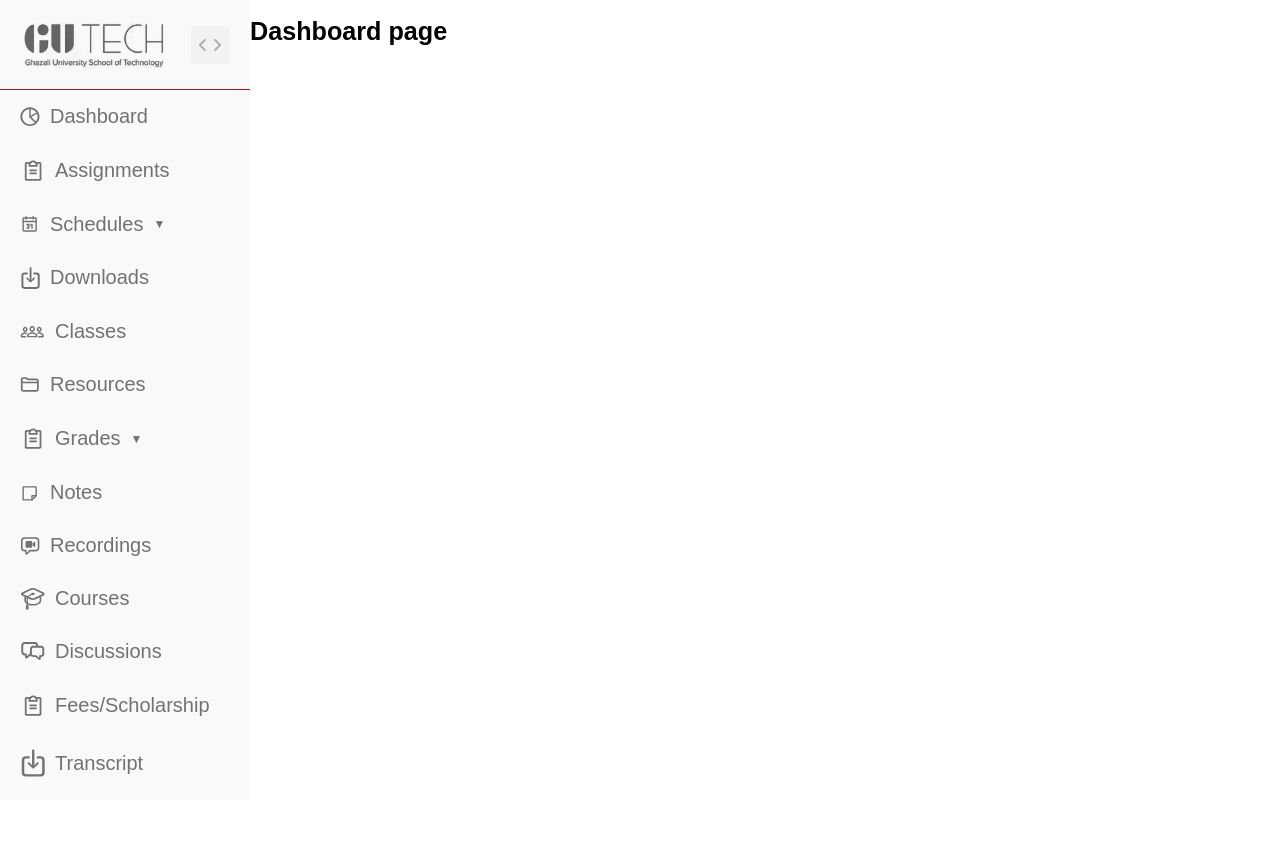
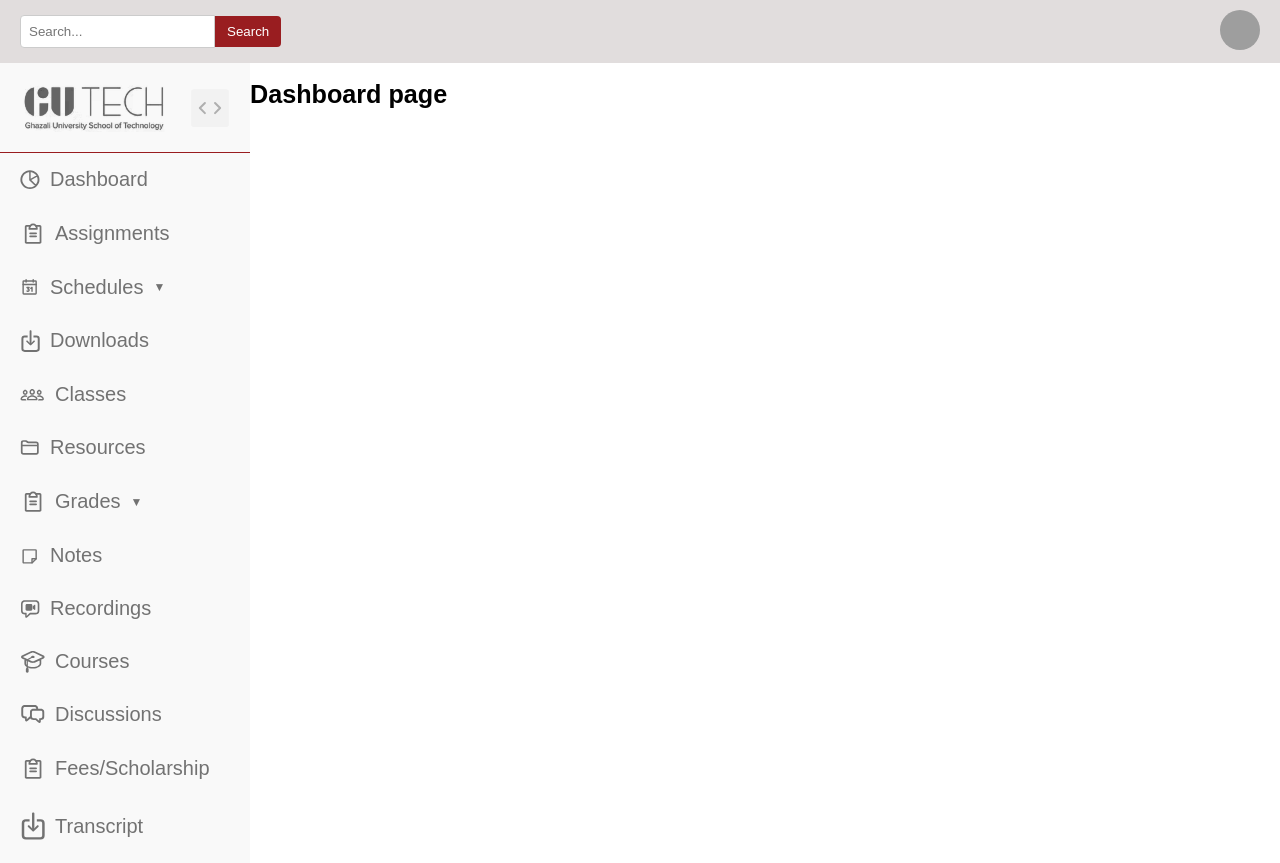
Before and after one commit to ZohaMobin/gutech-studentportal, a React (Create React App) app: page / in a window 1280 px wide. Before the commit the page ends 800 px from the top, so only its background shows below. Built offline with nearby package versions, Linux system fonts and the light colour scheme; grey boxes are pictures that could not be loaded.

Commit message:
commit by Musab

```diff
--- a/src/App.js
+++ b/src/App.js
@@ -1,5 +1,6 @@
 import './App.css';
 import { BrowserRouter as Router, Routes, Route } from 'react-router-dom';
+import Navbar from "../src/Pages/Navbar/Navbar";
 import Sidebar from "../src/Pages/Sidebar/sidebar/index";
 import Assignments from './Pages/assignments/assignments';
 
@@ -9,7 +10,11 @@ import Dashboard from './Pages/dashboard/dashboard';
 function App() {
   return (
     <Router>
+      <div>
+        <div classname= "placement" ><Navbar /> </div>
+
       <div className="App">
+
         <Sidebar />
         <Routes>
           <Route path="/" element={<Dashboard/>} />
@@ -18,6 +23,8 @@ function App() {
         </Routes>
 
       </div>
+      </div>
+
 
     </Router>
   );
--- /dev/null
+++ b/src/Pages/Navbar/Navbar.js
@@ -0,0 +1,48 @@
+// Navbar.js
+import React, { useState } from "react";
+import "./nav.css";
+import { Link } from "react-router-dom";
+
+const Navbar = () => {
+  const [dropdownVisible, setDropdownVisible] = useState(false);
+
+  const toggleDropdown = () => {
+    setDropdownVisible(!dropdownVisible);
+  };
+
+  return (
+    <nav className="navbar">
+      <div className="navbar-container">
+        <div className="navbar-search">
+          <input type="text" placeholder="Search..." className="search-input" />
+          <button className="search-button">Search</button>
+        </div>
+        <div className="navbar-user">
+          <img
+            src="https://lh3.googleusercontent.com/a/ACg8ocLrB6YNsq05Ar9UsVXDphd2VedW-flUA8Bja5VXXvelcDC9g48=s432-c-no"
+            alt="Musab Abbasi"
+            className="user-avatar"
+            onClick={toggleDropdown}
+          />
+          {dropdownVisible && (
+            <div className="dropdown-menu">
+              <div className="dropdown-header">
+                <img
+                  src="https://lh3.googleusercontent.com/a/ACg8ocLrB6YNsq05Ar9UsVXDphd2VedW-flUA8Bja5VXXvelcDC9g48=s432-c-no"
+                  alt="Musab Abbasi"
+                  className="dropdown-avatar"
+                />
+                <span className="user-name">Musab Abbasi</span>
+              </div>
+              <div className="dropdown-footer">
+                <button className="logout-button">Logout</button>
+              </div>
+            </div>
+          )}
+        </div>
+      </div>
+    </nav>
+  );
+};
+
+export default Navbar;
--- /dev/null
+++ b/src/Pages/Navbar/nav.css
@@ -0,0 +1,100 @@
+/* nav.css */
+.navbar {
+    display: flex;
+    justify-content: space-between;
+    align-items: center;
+    background-color: #e1dddd;
+    color: #fff;
+    padding: 10px 20px;
+  }
+
+  .navbar-container {
+    display: flex;
+    align-items: center;
+    width: 100%;
+  }
+
+  .navbar-search {
+    display: flex;
+    align-items: center;
+    flex: 1;
+  }
+
+  .search-input {
+    padding: 8px;
+    border: 1px solid #ccc;
+    border-radius: 4px 0 0 4px;
+    outline: none;
+  }
+
+  .search-button {
+    padding: 8px 12px;
+    background-color: #991D20;
+    color: white;
+    border: none;
+    border-radius: 0 4px 4px 0;
+    cursor: pointer;
+  }
+
+  .search-button:hover {
+    background-color: #0056b3;
+  }
+
+  .navbar-user {
+    position: relative;
+  }
+
+  .user-avatar {
+    width: 40px;
+    height: 40px;
+    border-radius: 50%;
+    cursor: pointer;
+  }
+
+  .dropdown-menu {
+    position: absolute;
+    top: 50px;
+    right: 0;
+    background-color: white;
+    color: black;
+    border: 1px solid #ccc;
+    border-radius: 4px;
+    width: 200px;
+    box-shadow: 0 4px 8px rgba(0, 0, 0, 0.1);
+  }
+
+  .dropdown-header {
+    display: flex;
+    align-items: center;
+    padding: 10px;
+    border-bottom: 1px solid #eee;
+  }
+
+  .dropdown-avatar {
+    width: 40px;
+    height: 40px;
+    border-radius: 50%;
+    margin-right: 10px;
+  }
+
+  .user-name {
+    font-weight: bold;
+  }
+
+  .dropdown-footer {
+    padding: 10px;
+  }
+
+  .logout-button {
+    width: 100%;
+    padding: 8px;
+    background-color:#991D20 ;
+    color: white;
+    border: none;
+    border-radius: 4px;
+    cursor: pointer;
+  }
+
+  .logout-button:hover {
+    background-color: #c82333;
+  }
```
Also changed, not shown: src/App.css (line endings or trailing spaces).
